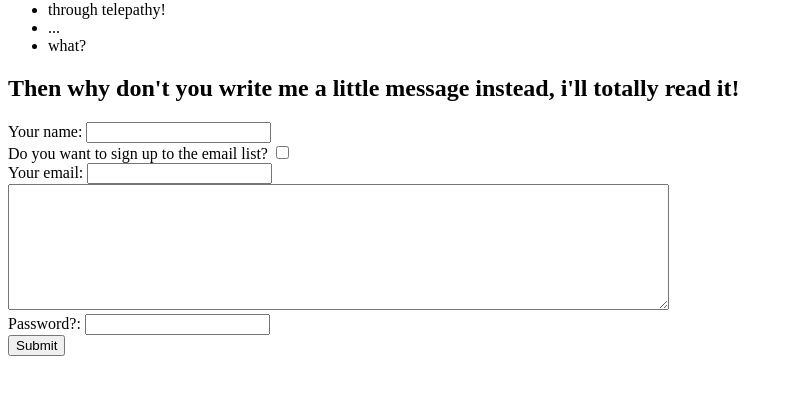
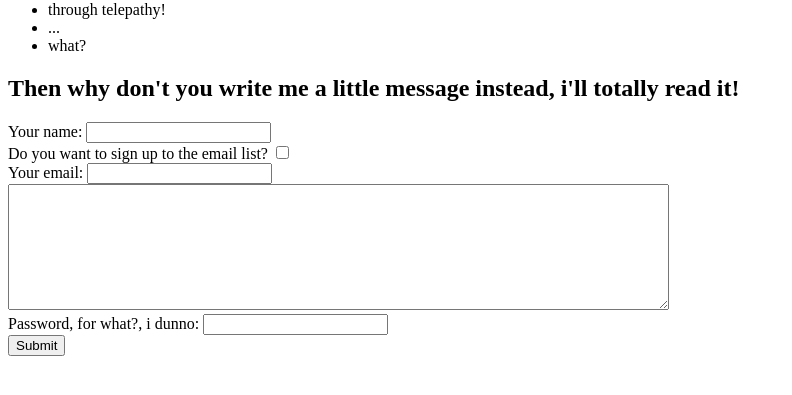
Before and after one commit to CristhianAgudelo/cv, a plain HTML site: page contact.html in a window 1280 px wide. Shown: the part 79-474 px from the top of the page, without its empty margins (0-792 px from the left). Drawn offline with Linux system fonts and the light colour scheme.

Commit message:
Update contact.html

```diff
--- a/contact.html
+++ b/contact.html
@@ -20,7 +20,7 @@
       <label>Your email:</label>
       <input type="email" name="yourEmail" value=""><br>
       <textarea name="yourMessage" rows="8" cols="80"></textarea><br>
-      <label>Password?:</label>
+      <label>Password, for what?, i dunno:</label>
       <input type="password" name="yourPassword" value=""><br>
       <input type="submit" name="">
     </form>
```
